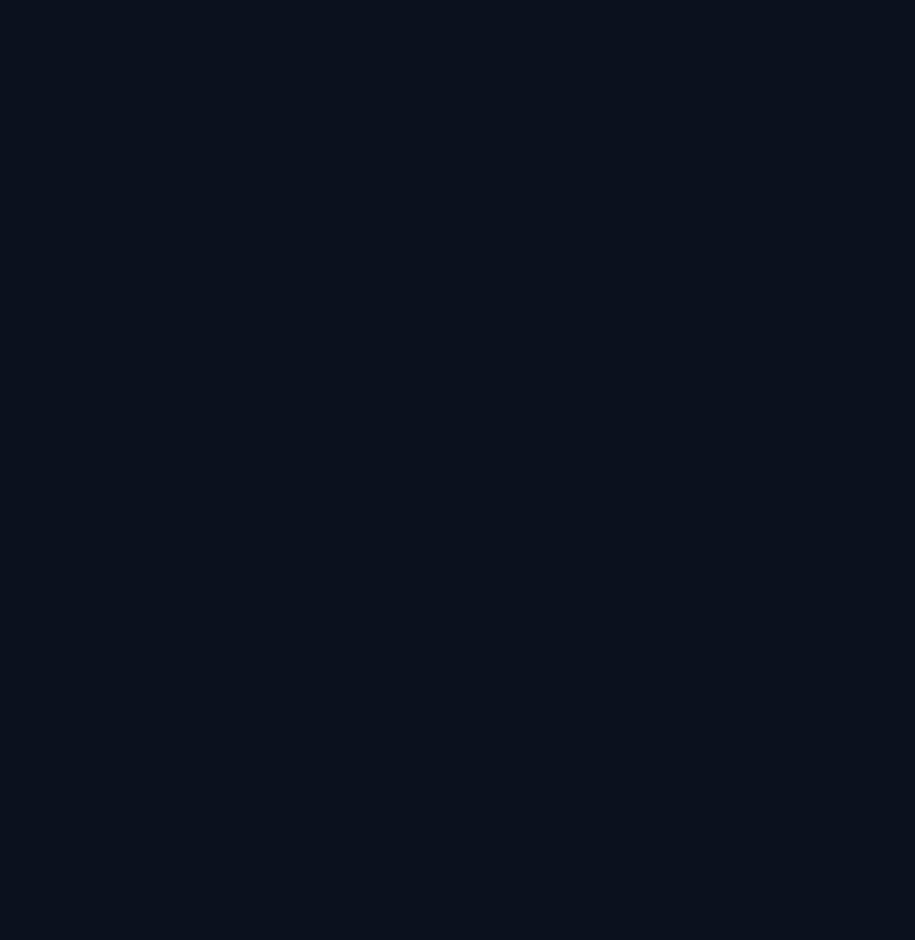
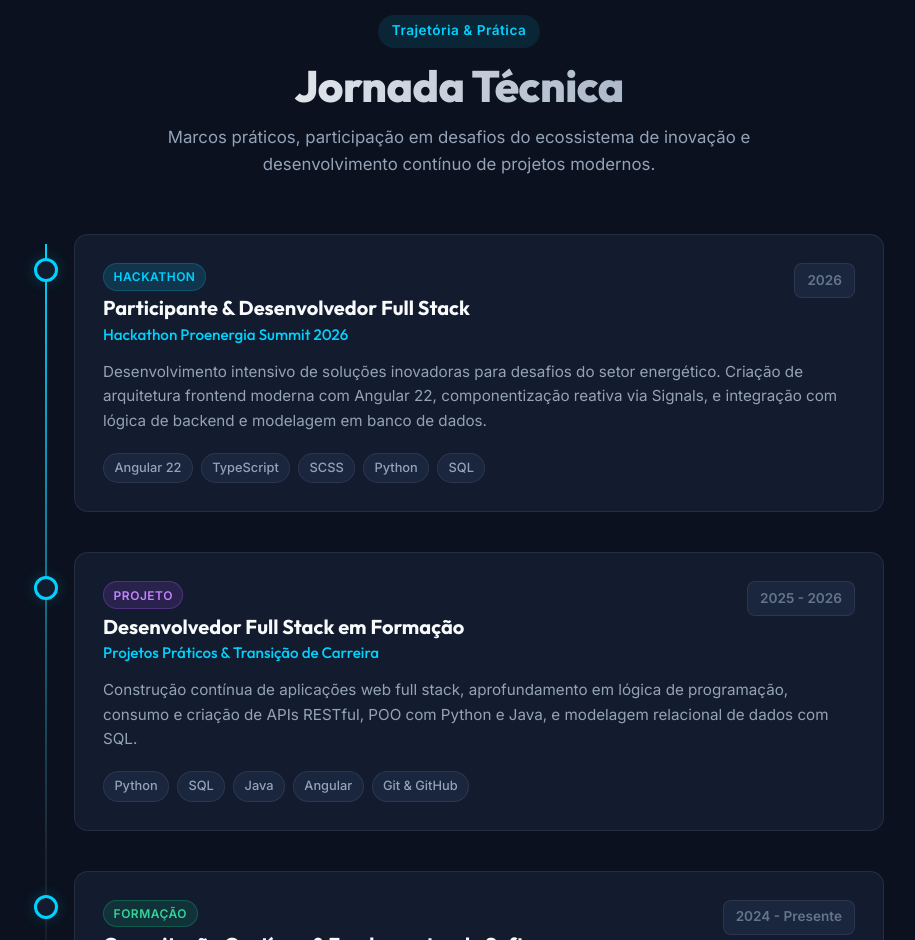
Before and after one commit to DevJoaoEudes/curriculo-eudes, an Angular app: page / in a window 1280 px wide. Shown: the part 1860-2800 px from the top of the page, without its empty margins (181-1096 px from the left). Before the commit the page ends 1795 px from the top, so only its background shows below. Built offline with nearby package versions, Linux system fonts and the light colour scheme.

Commit message:
feat: componente de trajetoria e projetos com timeline vertical responsiva

```diff
--- a/src/app/app.html
+++ b/src/app/app.html
@@ -49,5 +49,6 @@
   <main>
     <app-hero />
     <app-skills />
+    <app-experience />
   </main>
 </div>
--- a/src/app/app.ts
+++ b/src/app/app.ts
@@ -1,10 +1,11 @@
 import { Component, signal, effect } from '@angular/core';
 import { HeroComponent } from './components/hero/hero.component';
 import { SkillsComponent } from './components/skills/skills.component';
+import { ExperienceComponent } from './components/experience/experience.component';
 
 @Component({
   selector: 'app-root',
-  imports: [HeroComponent, SkillsComponent],
+  imports: [HeroComponent, SkillsComponent, ExperienceComponent],
   templateUrl: './app.html',
   styleUrl: './app.scss',
 })
--- /dev/null
+++ b/src/app/components/experience/experience.component.html
@@ -0,0 +1,48 @@
+<section id="experiencia" class="experience-section">
+  <div class="container">
+    <!-- Cabeçalho da Seção -->
+    <div class="section-header">
+      <span class="section-tag">Trajetória & Prática</span>
+      <h2 class="section-title">Jornada Técnica</h2>
+      <p class="section-description">
+        Marcos práticos, participação em desafios do ecossistema de inovação e desenvolvimento contínuo de projetos modernos.
+      </p>
+    </div>
+
+    <!-- Linha do Tempo Vertical -->
+    <div class="timeline">
+      @for (item of experiences(); track item.id) {
+        <div class="timeline-item">
+          <!-- Marcador / Ponto Conector -->
+          <div class="timeline-marker" aria-hidden="true">
+            <span class="marker-dot"></span>
+          </div>
+
+          <!-- Conteúdo do Card da Timeline -->
+          <article class="timeline-card">
+            <header class="card-header">
+              <div class="title-group">
+                <span class="type-badge" [class]="'badge-' + item.type.toLowerCase()">
+                  {{ item.type }}
+                </span>
+                <h3 class="role-title">{{ item.role }}</h3>
+                <h4 class="organization-name">{{ item.organization }}</h4>
+              </div>
+
+              <time class="period-badge">{{ item.period }}</time>
+            </header>
+
+            <p class="description">{{ item.description }}</p>
+
+            <!-- Tags das Tecnologias Usadas -->
+            <div class="tech-stack">
+              @for (tech of item.technologies; track tech) {
+                <span class="tech-tag">{{ tech }}</span>
+              }
+            </div>
+          </article>
+        </div>
+      }
+    </div>
+  </div>
+</section>
--- /dev/null
+++ b/src/app/components/experience/experience.component.scss
@@ -0,0 +1,244 @@
+.experience-section {
+  padding: 5rem 0;
+  position: relative;
+}
+
+/* Cabeçalho da Seção */
+.section-header {
+  text-align: center;
+  max-width: 650px;
+  margin: 0 auto 3.5rem;
+
+  .section-tag {
+    display: inline-block;
+    padding: 0.35rem 0.85rem;
+    background: var(--accent-badge-bg);
+    color: var(--accent);
+    font-size: 0.85rem;
+    font-weight: 600;
+    border-radius: var(--radius-full);
+    margin-bottom: 0.75rem;
+    letter-spacing: 0.5px;
+  }
+
+  .section-title {
+    font-size: clamp(2rem, 4vw, 2.75rem);
+    font-weight: 800;
+    margin-bottom: 0.75rem;
+    letter-spacing: -0.5px;
+    background: linear-gradient(to right, var(--text-primary), var(--text-secondary));
+    -webkit-background-clip: text;
+    -webkit-text-fill-color: transparent;
+  }
+
+  .section-description {
+    font-size: 1.05rem;
+    color: var(--text-secondary);
+    line-height: 1.6;
+  }
+}
+
+/* Estrutura da Timeline */
+.timeline {
+  position: relative;
+  max-width: 850px;
+  margin: 0 auto;
+  padding-left: 2.5rem;
+
+  /* Linha vertical contínua */
+  &::before {
+    content: '';
+    position: absolute;
+    top: 10px;
+    bottom: 10px;
+    left: 11px;
+    width: 2px;
+    background: linear-gradient(
+      to bottom,
+      var(--accent) 0%,
+      var(--border-color) 70%,
+      transparent 100%
+    );
+  }
+}
+
+.timeline-item {
+  position: relative;
+  display: flex;
+  margin-bottom: 2.5rem;
+
+  &:last-child {
+    margin-bottom: 0;
+  }
+}
+
+/* Marcador / Ponto da Linha do Tempo */
+.timeline-marker {
+  position: absolute;
+  left: -2.5rem;
+  top: 1.5rem;
+  display: flex;
+  align-items: center;
+  justify-content: center;
+
+  .marker-dot {
+    width: 24px;
+    height: 24px;
+    border-radius: var(--radius-full);
+    background: var(--bg-surface);
+    border: 3px solid var(--accent);
+    box-shadow: 0 0 15px var(--accent-glow);
+    transition: var(--transition);
+  }
+}
+
+.timeline-item:hover .marker-dot {
+  transform: scale(1.2);
+  background: var(--accent);
+}
+
+/* Card do Conteúdo */
+.timeline-card {
+  flex: 1;
+  background: var(--bg-surface);
+  border: 1px solid var(--border-color);
+  border-radius: var(--radius-md);
+  padding: 1.75rem;
+  transition: var(--transition);
+
+  &:hover {
+    transform: translateX(6px);
+    border-color: var(--border-hover);
+    box-shadow: var(--shadow-card);
+  }
+
+  .card-header {
+    display: flex;
+    justify-content: space-between;
+    align-items: flex-start;
+    gap: 1rem;
+    margin-bottom: 1rem;
+    flex-wrap: wrap;
+
+    .title-group {
+      display: flex;
+      flex-direction: column;
+      gap: 0.35rem;
+
+      .type-badge {
+        display: inline-block;
+        font-size: 0.75rem;
+        font-weight: 600;
+        text-transform: uppercase;
+        letter-spacing: 0.5px;
+        padding: 0.2rem 0.6rem;
+        border-radius: var(--radius-full);
+        width: fit-content;
+
+        &.badge-hackathon {
+          background: rgba(0, 210, 255, 0.15);
+          color: var(--accent);
+          border: 1px solid var(--accent-glow);
+        }
+
+        &.badge-projeto {
+          background: rgba(168, 85, 247, 0.15);
+          color: #c084fc;
+          border: 1px solid rgba(168, 85, 247, 0.3);
+        }
+
+        &.badge-formação,
+        &.badge-formacao {
+          background: rgba(16, 185, 129, 0.15);
+          color: #34d399;
+          border: 1px solid rgba(16, 185, 129, 0.3);
+        }
+      }
+
+      .role-title {
+        font-size: 1.25rem;
+        font-weight: 700;
+        color: var(--text-primary);
+        margin: 0;
+      }
+
+      .organization-name {
+        font-size: 0.95rem;
+        color: var(--accent);
+        font-weight: 500;
+        margin: 0;
+      }
+    }
+
+    .period-badge {
+      font-size: 0.85rem;
+      font-weight: 600;
+      color: var(--text-muted);
+      background: var(--bg-surface-hover);
+      padding: 0.35rem 0.75rem;
+      border-radius: var(--radius-sm);
+      border: 1px solid var(--border-color);
+      white-space: nowrap;
+    }
+  }
+
+  .description {
+    font-size: 0.95rem;
+    color: var(--text-secondary);
+    line-height: 1.6;
+    margin: 0 0 1.25rem;
+  }
+
+  .tech-stack {
+    display: flex;
+    flex-wrap: wrap;
+    gap: 0.5rem;
+
+    .tech-tag {
+      font-size: 0.8rem;
+      font-weight: 500;
+      color: var(--text-secondary);
+      background: var(--bg-surface-hover);
+      border: 1px solid var(--border-color);
+      padding: 0.25rem 0.65rem;
+      border-radius: var(--radius-full);
+      transition: var(--transition);
+
+      &:hover {
+        color: var(--text-primary);
+        border-color: var(--border-hover);
+      }
+    }
+  }
+}
+
+/* Responsividade Mobile */
+@media (max-width: 640px) {
+  .timeline {
+    padding-left: 2rem;
+
+    &::before {
+      left: 7px;
+    }
+  }
+
+  .timeline-marker {
+    left: -2rem;
+
+    .marker-dot {
+      width: 18px;
+      height: 18px;
+      border-width: 2px;
+    }
+  }
+
+  .timeline-card {
+    padding: 1.25rem;
+
+    .card-header {
+      flex-direction: column;
+      align-items: flex-start;
+      gap: 0.5rem;
+    }
+  }
+}
--- /dev/null
+++ b/src/app/components/experience/experience.component.ts
@@ -0,0 +1,43 @@
+import { Component, signal } from '@angular/core';
+import { CommonModule } from '@angular/common';
+import { Experience } from '../../models/experience.model';
+
+@Component({
+  selector: 'app-experience',
+  standalone: true,
+  imports: [CommonModule],
+  templateUrl: './experience.component.html',
+  styleUrl: './experience.component.scss'
+})
+export class ExperienceComponent {
+  // Lista reativa com os marcos da trajetória técnica
+  experiences = signal<Experience[]>([
+    {
+      id: 'proenergia-2026',
+      role: 'Participante & Desenvolvedor Full Stack',
+      organization: 'Hackathon Proenergia Summit 2026',
+      period: '2026',
+      type: 'Hackathon',
+      description: 'Desenvolvimento intensivo de soluções inovadoras para desafios do setor energético. Criação de arquitetura frontend moderna com Angular 22, componentização reativa via Signals, e integração com lógica de backend e modelagem em banco de dados.',
+      technologies: ['Angular 22', 'TypeScript', 'SCSS', 'Python', 'SQL']
+    },
+    {
+      id: 'projetos-praticos',
+      role: 'Desenvolvedor Full Stack em Formação',
+      organization: 'Projetos Práticos & Transição de Carreira',
+      period: '2025 - 2026',
+      type: 'Projeto',
+      description: 'Construção contínua de aplicações web full stack, aprofundamento em lógica de programação, consumo e criação de APIs RESTful, POO com Python e Java, e modelagem relacional de dados com SQL.',
+      technologies: ['Python', 'SQL', 'Java', 'Angular', 'Git & GitHub']
+    },
+    {
+      id: 'formacao-continua',
+      role: 'Capacitação Contínua & Fundamentos de Software',
+      organization: 'Autodidatismo & Trilhas de Especialização',
+      period: '2024 - Presente',
+      type: 'Formação',
+      description: 'Estudo dedicado de arquitetura de software, Clean Code, versionamento semântico com Git, modularização de código e melhores práticas de acessibilidade e performance web.',
+      technologies: ['Estrutura de Dados', 'Clean Code', 'Bancos Relacionais', 'Metodologias Ágeis']
+    }
+  ]);
+}
```
Also changed, not shown: src/app/models/experience.model.ts (added, +11 -0 lines).
